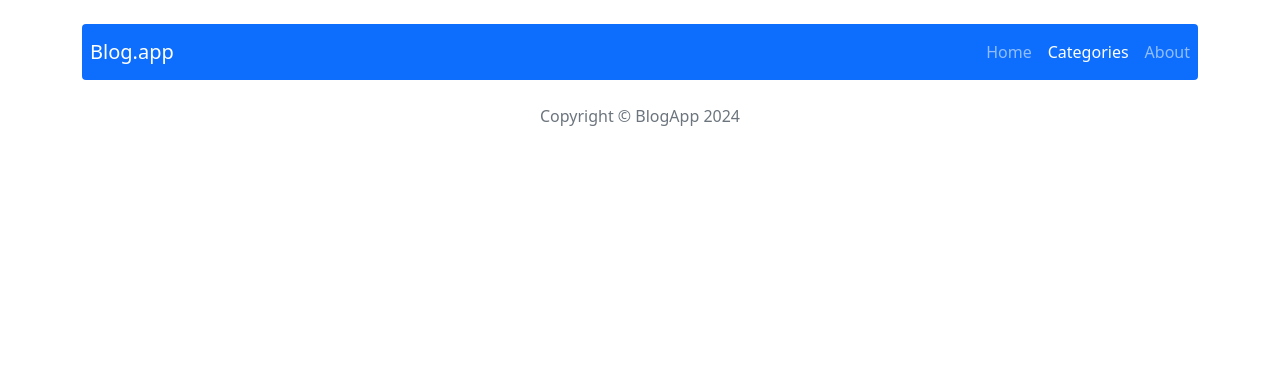
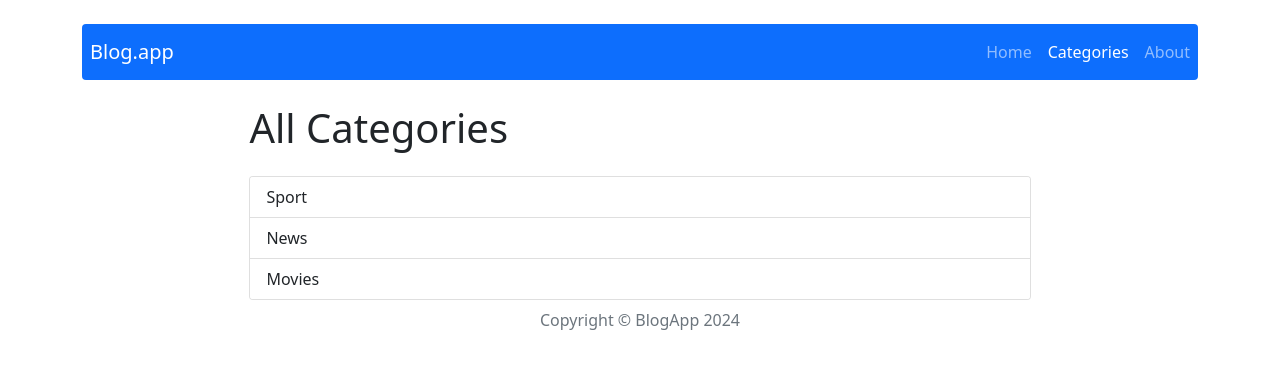
Before and after one commit to juliachanas/React-blog, a React (Create React App) app: page /categories in a window 1280 px wide. Shown: the top 368 px of the page. Built offline with nearby package versions, Linux system fonts and the light colour scheme.

Commit message:
Add styles for CategoriesPage

```diff
--- a/src/components/pages/CategoriesPage/CategoriesPage.js
+++ b/src/components/pages/CategoriesPage/CategoriesPage.js
@@ -1,3 +1,25 @@
-const CategoriesPage = () => {};
+import { getAllCategories } from '../../../redux/categoryRedux';
+import { useSelector } from 'react-redux';
+import React from 'react';
+import Card from 'react-bootstrap/Card';
+import ListGroup from 'react-bootstrap/ListGroup';
+import styles from './CategoriesPage.module.scss';
+
+const CategoriesPage = () => {
+  const categories = useSelector(getAllCategories);
+
+  return (
+    <div className={styles.container}>
+      <h1 style={{ marginBottom: '1.5rem' }}>All Categories</h1>
+      <Card>
+        <ListGroup variant='flush'>
+          {categories.map((category) => (
+            <ListGroup.Item key={category.id}>{category.name}</ListGroup.Item>
+          ))}
+        </ListGroup>
+      </Card>
+    </div>
+  );
+};
 
 export default CategoriesPage;
--- /dev/null
+++ b/src/components/pages/CategoriesPage/CategoriesPage.module.scss
@@ -0,0 +1,5 @@
+.container {
+    margin-left: 15%;
+    margin-right: 15%;
+    margin-bottom: 8px;
+}
```
